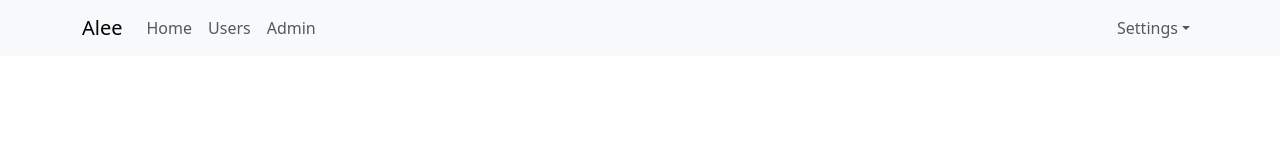
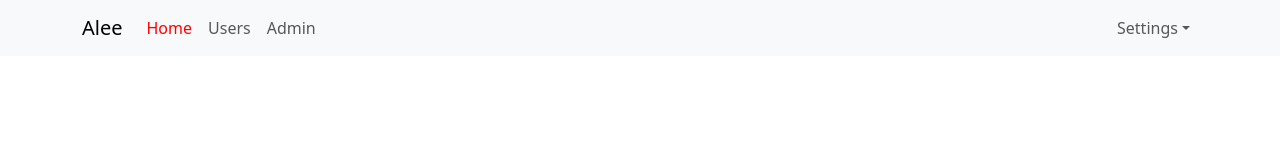
Before and after one commit to aleevan2812/Alee_react-learn-hoidanit, a React (Create React App) app: page / in a window 1280 px wide. Shown: the top 160 px of the page. Built offline with nearby package versions, Linux system fonts and the light colour scheme.

Commit message:
#50. Active Link - NavLink

```diff
--- a/src/components/Header.js
+++ b/src/components/Header.js
@@ -2,7 +2,7 @@
 import Nav from 'react-bootstrap/Nav';
 import Navbar from 'react-bootstrap/Navbar';
 import NavDropdown from 'react-bootstrap/NavDropdown';
-import {Link} from "react-router-dom";
+import {NavLink} from "react-router-dom";
 
 const Header =()=> {
   return (
@@ -12,9 +12,9 @@
         <Navbar.Toggle aria-controls="basic-navbar-nav" />
         <Navbar.Collapse id="basic-navbar-nav">
           <Nav className="me-auto">
-            <Link to='/' className={'nav-link'}>Home</Link>
-            <Link to='/users' className={'nav-link'}>Users</Link>
-            <Link to='/admins' className={'nav-link'}>Admin</Link>
+            <NavLink to='/' className={'nav-link'}>Home</NavLink>
+            <NavLink to='/users' className={'nav-link'}>Users</NavLink>
+            <NavLink to='/admins' className={'nav-link'}>Admin</NavLink>
 
           </Nav>
           <Nav>
--- a/src/views/App.scss
+++ b/src/views/App.scss
@@ -7,3 +7,15 @@
   -webkit-font-smoothing: antialiased;
   -moz-osx-font-smoothing: grayscale;
 }
+
+.app-container {
+  .header-container {
+    .navbar-nav {
+      .nav-link {
+        &.active {
+          color: red;
+        }
+      }
+    }
+  }
+}
```
